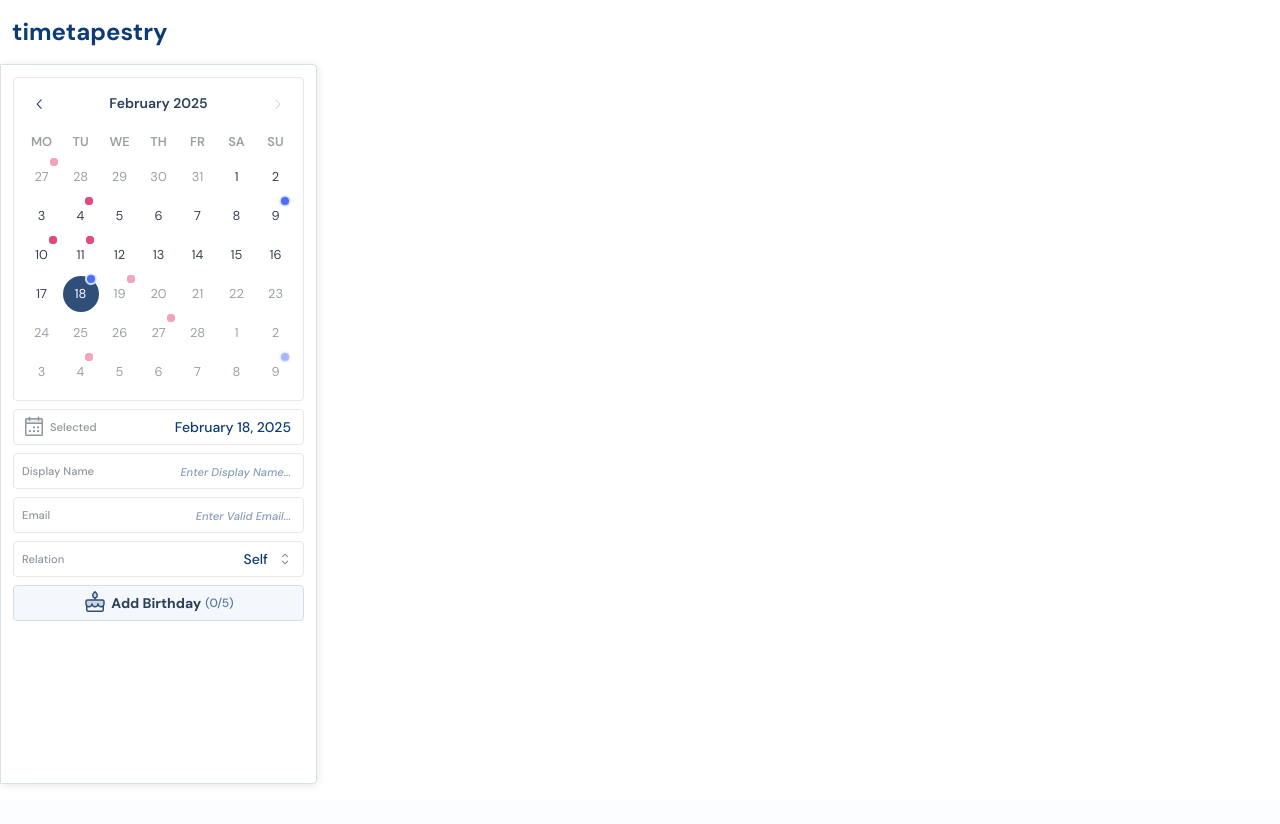
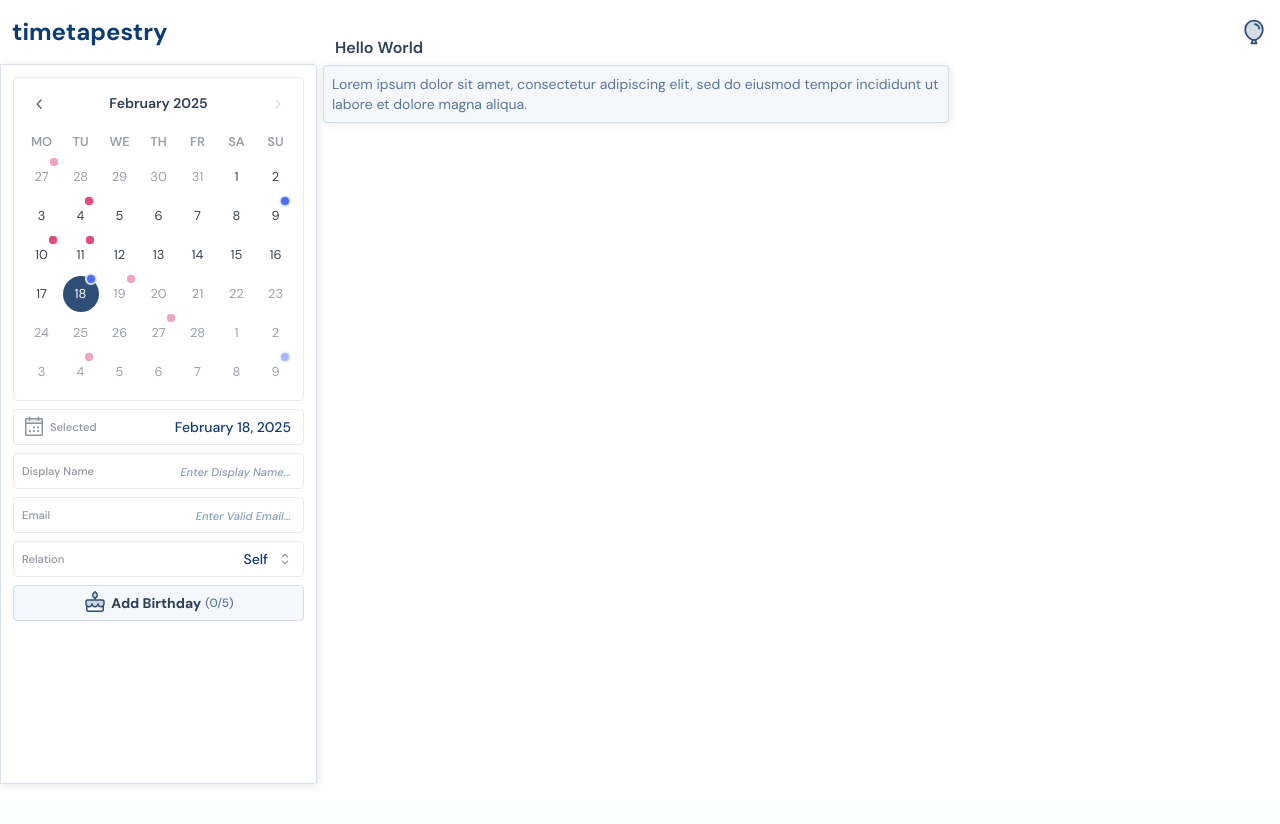
Before and after one commit to aniqatc/time-tapestry, a React (Vite) app: page / in a window 1280 px wide. Shown: the top 824 px of the page. Before the commit the page ends 800 px from the top, so only its background shows below. Built offline with nearby package versions, Linux system fonts and the light colour scheme.

Commit message:
styling & ui for themeToggle, main content layout, primary card

```diff
--- a/src/App.tsx
+++ b/src/App.tsx
@@ -1,10 +1,13 @@
-import { Header, Sidebar } from './components';
+import { Header, Sidebar, Content } from './components';
 
 function App(): JSX.Element {
   return (
     <main className="h-svh">
       <Header />
-      <Sidebar />
+      <div className="flex h-full gap-2">
+        <Sidebar />
+        <Content />
+      </div>
     </main>
   );
 }
--- /dev/null
+++ b/src/components/Content/Content.tsx
@@ -0,0 +1,16 @@
+import { PrimaryCard } from '@components/reusable';
+
+export default function Content(): JSX.Element {
+  return (
+    <div className="mx-auto -mt-9 flex h-min w-full flex-col gap-4 pr-4 pl-2 xl:max-w-[650px]">
+      <section className="flex flex-wrap gap-4 lg:flex-nowrap">
+        <span>
+          <PrimaryCard heading="Hello World">
+            Lorem ipsum dolor sit amet, consectetur adipiscing elit, sed do eiusmod tempor
+            incididunt ut labore et dolore magna aliqua.
+          </PrimaryCard>
+        </span>
+      </section>
+    </div>
+  );
+}
--- a/src/components/Header/Header.tsx
+++ b/src/components/Header/Header.tsx
@@ -1,4 +1,5 @@
 import { Heading } from '../';
+import ThemeToggle from './ThemeToggle';
 
 interface HeaderProps {
   className?: string;
@@ -6,8 +7,9 @@
 
 export default function Header({ className = '' }: HeaderProps): JSX.Element {
   return (
-    <header className={`px-3 py-4 ${className}`}>
+    <header className={`flex px-3 py-4 justify-between${className}`}>
       <Heading>timetapestry</Heading>
+      <ThemeToggle />
     </header>
   );
 }
--- /dev/null
+++ b/src/components/Header/ThemeToggle.tsx
@@ -0,0 +1,18 @@
+import { useState } from 'react';
+import { Balloon } from '@phosphor-icons/react';
+
+export default function ThemeToggle(): JSX.Element {
+  const [isHovered, setIsHovered] = useState<boolean>(false);
+
+  return (
+    <button
+      className={`text-primary-700 hover:animate-shake cursor-pointer transition-all active:scale-90`}
+      onMouseLeave={() => setIsHovered(false)}
+      onMouseEnter={() => {
+        setTimeout(() => setIsHovered(true), 150);
+      }}
+    >
+      <Balloon size={28} weight={isHovered ? 'fill' : 'duotone'} />
+    </button>
+  );
+}
--- a/src/components/Sidebar/Sidebar.tsx
+++ b/src/components/Sidebar/Sidebar.tsx
@@ -15,7 +15,7 @@
   return (
     <MantineProvider theme={theme}>
       <aside
-        className={`shadow-primary border-primary-200 flex h-[90%] w-min flex-col items-center gap-2 rounded-tr-sm rounded-br-sm border bg-white px-3 py-3 ${className}`}
+        className={`shadow-primary border-primary-200 sticky left-0 mr-auto flex h-[90%] flex-col items-center gap-2 rounded-tr-sm rounded-br-sm border bg-white px-3 py-3 xl:absolute ${className}`}
       >
         <Calendar />
         <BirthdayForm />
--- a/src/components/index.ts
+++ b/src/components/index.ts
@@ -1,3 +1,4 @@
 export * from './reusable';
 export { default as Header } from './Header/Header';
 export { default as Sidebar } from './Sidebar/Sidebar';
+export { default as Content } from './Content/Content';
--- /dev/null
+++ b/src/components/reusable/PrimaryCard.tsx
@@ -0,0 +1,25 @@
+import React from 'react';
+import { SubHeading } from '.';
+
+interface PrimaryCardProps {
+  children: React.ReactNode;
+  className?: string;
+  heading: string;
+}
+
+export default function PrimaryCard({
+  heading,
+  className,
+  children,
+}: PrimaryCardProps): JSX.Element {
+  return (
+    <>
+      <SubHeading>{heading}</SubHeading>
+      <div
+        className={`shadow-primary bg-primary-75 border-primary-100 text-primary-500 rounded-sm border px-2 py-2 text-sm ${className}`}
+      >
+        {children}
+      </div>
+    </>
+  );
+}
--- a/src/components/reusable/SubHeading.tsx
+++ b/src/components/reusable/SubHeading.tsx
@@ -5,5 +5,5 @@
 }
 
 export default function Heading({ children }: SubHeadingProps): JSX.Element {
-  return <h2 className="text-primary-900 text-md m-2 font-semibold">{children}</h2>;
+  return <h2 className="text-primary-900 text-md mx-3 mt-2 mb-1 font-semibold">{children}</h2>;
 }
--- a/src/components/reusable/index.ts
+++ b/src/components/reusable/index.ts
@@ -2,3 +2,4 @@
 export { default as SubHeading } from './SubHeading';
 export { default as InputWrapper } from './InputWrapper';
 export { default as PrimaryButton } from './PrimaryButton';
+export { default as PrimaryCard } from './PrimaryCard';
--- a/tailwind.config.ts
+++ b/tailwind.config.ts
@@ -51,6 +51,16 @@
       boxShadow: {
         primary: '1px 1px 8px 0 rgba(0, 0, 0, 0.1)',
       },
+      keyframes: {
+        shake: {
+          '0%, 100%': { transform: 'rotate(0deg)' },
+          '25%': { transform: 'rotate(-20deg)' },
+          '75%': { transform: 'rotate(20deg)' },
+        },
+      },
+      animation: {
+        shake: 'shake 0.5s ease-in-out',
+      },
     },
   },
   plugins: [],
```
